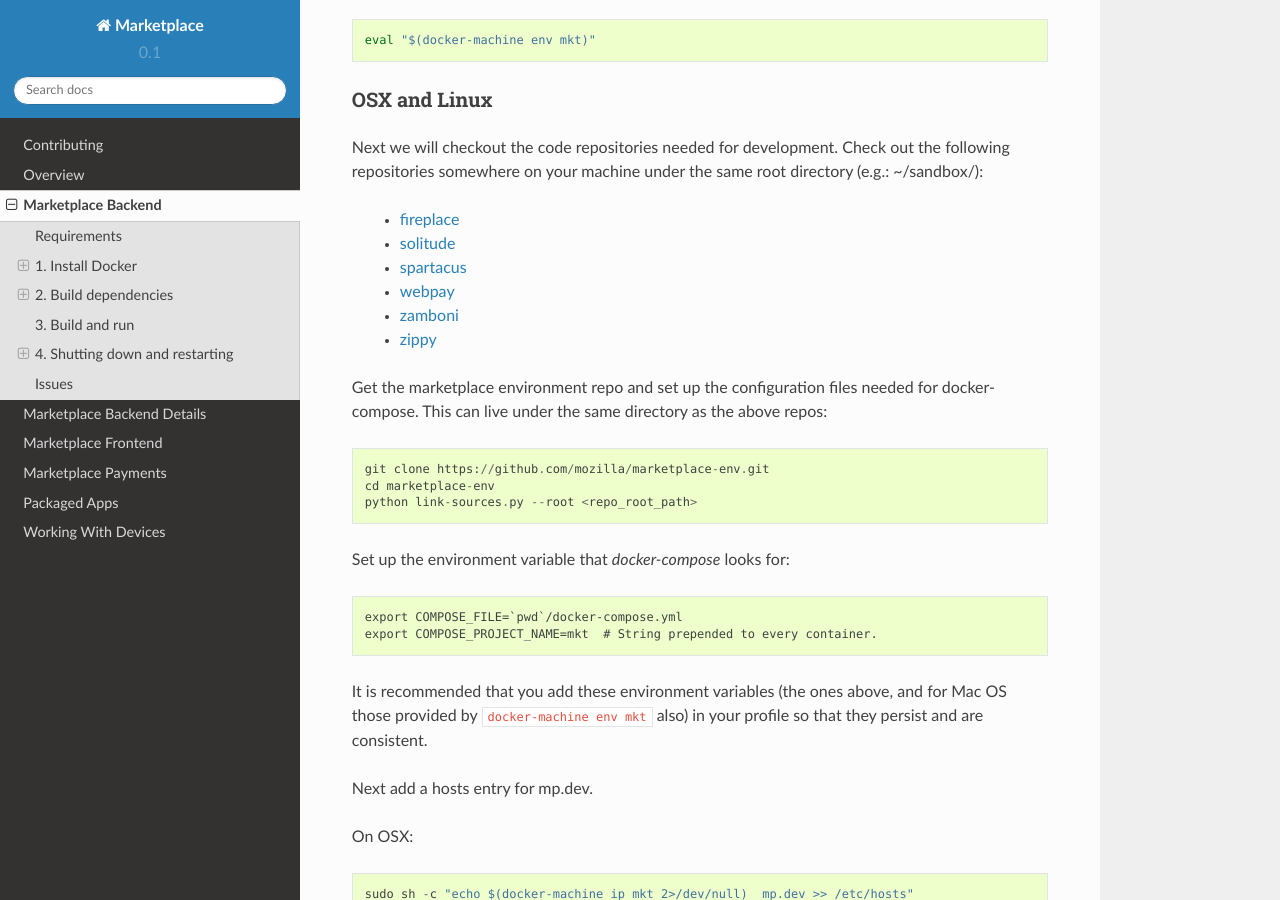
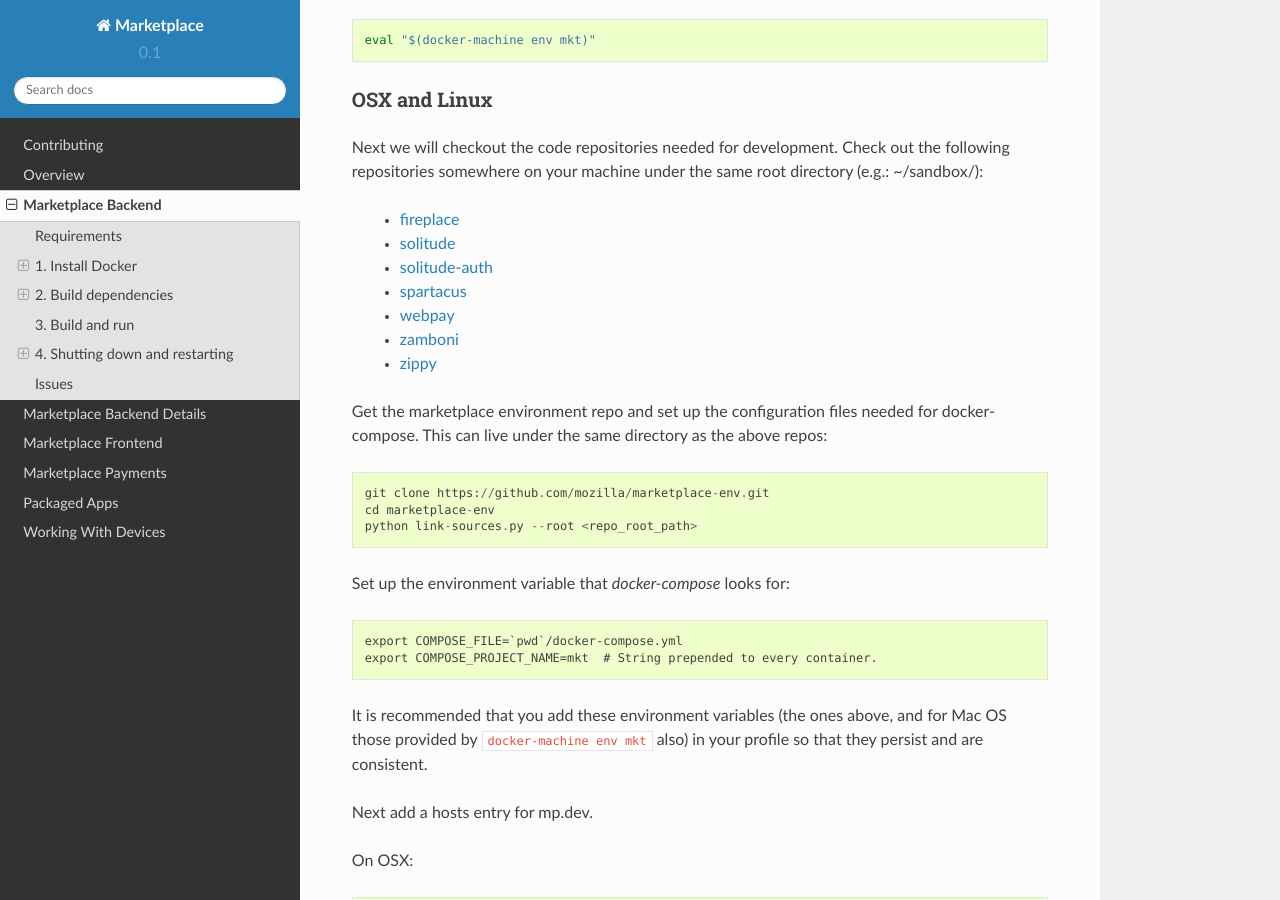
Before and after one commit to mozilla/marketplace-docs, a Sphinx documentation site: the page built from docs/topics/backend.rst, in a window 1280 px wide and 900 px high, scrolled down 1705 px. Built offline with Sphinx 7.4.7 and the Read the Docs theme 2.0.0, drawn with Linux system fonts in a browser that asks for light colours.

Commit message:
Require solitude-auth repository.

```diff
--- a/docs/topics/backend.rst
+++ b/docs/topics/backend.rst
@@ -85,6 +85,7 @@ directory (e.g.: ~/sandbox/):
 
   * `fireplace <https://github.com/mozilla/fireplace/>`_
   * `solitude <https://github.com/mozilla/solitude/>`_
+  * `solitude-auth <https://github.com/mozilla/solitude-auth/>`_
   * `spartacus <https://github.com/mozilla/spartacus/>`_
   * `webpay <https://github.com/mozilla/webpay/>`_
   * `zamboni <https://github.com/mozilla/zamboni/>`_
```
